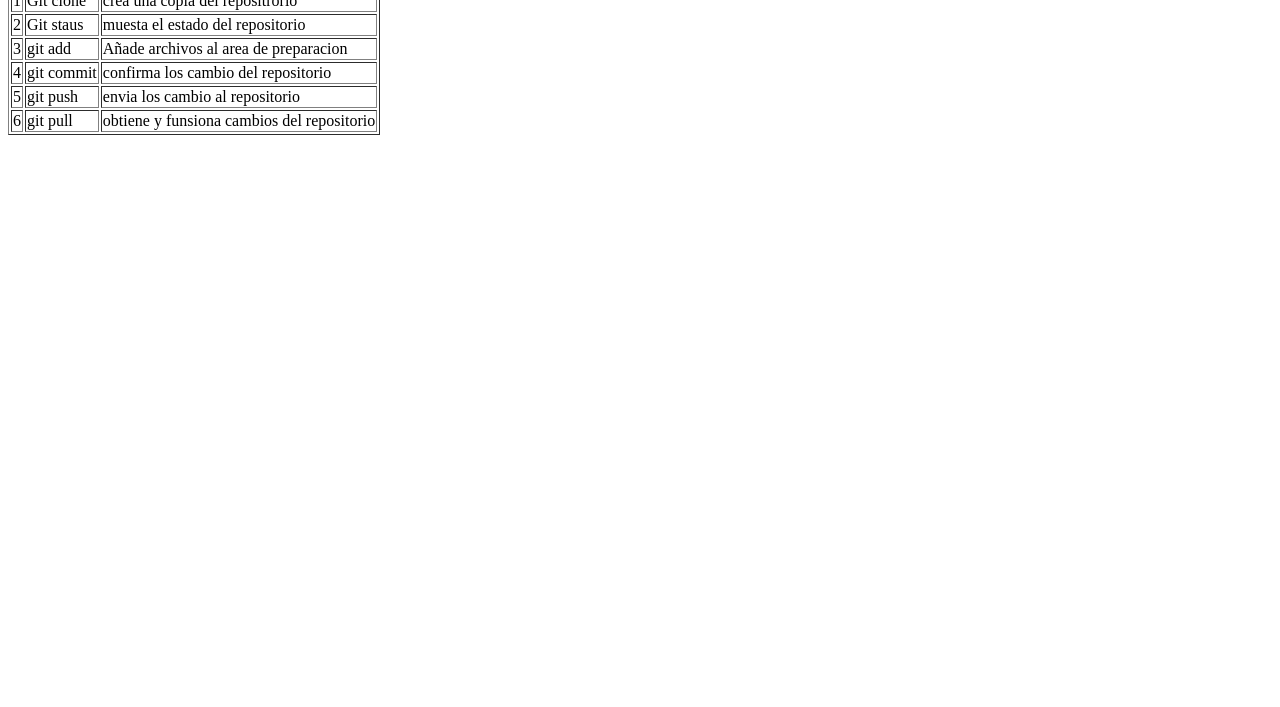
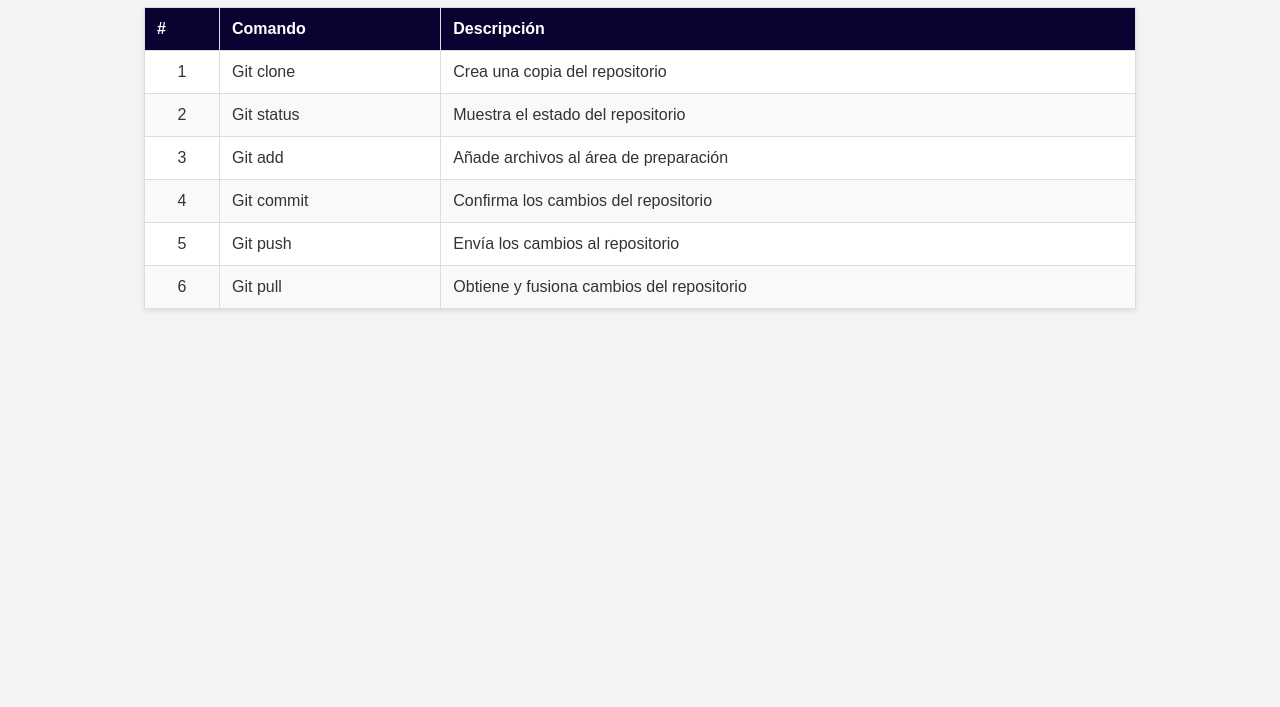
Before and after one commit to Aandreeemele/git_Tiempo, a plain HTML site: page index.html in a window 1280 px wide. Shown: the part 93-800 px from the top of the page. Drawn offline with Linux system fonts and the light colour scheme.

Commit message:
diseño 0.3

```diff
--- a/css/index.css
+++ b/css/index.css
@@ -0,0 +1,48 @@
+body {
+    font-family: Arial, sans-serif;
+    background-color: #f4f4f4;
+    color: #333;
+    margin: 0;
+    padding: 20px;
+}
+
+h1 {
+    text-align: center;
+    color: #0c0232;
+}
+
+table.git-commands {
+    width: 80%;
+    margin: 20px auto;
+    border-collapse: collapse;
+    background-color: #fff;
+    box-shadow: 0 2px 5px rgba(0,0,0,0.1);
+}
+
+table.git-commands th, table.git-commands td {
+    border: 1px solid #ddd;
+    padding: 12px;
+    text-align: left;
+}
+
+table.git-commands th {
+    background-color: #0c0232;
+    color: white;
+}
+
+table.git-commands tr:nth-child(even) {
+    background-color: #f9f9f9;
+}
+
+table.git-commands tr:hover {
+    background-color: #f1f1f1;
+}
+
+table.git-commands td:first-child {
+    text-align: center;
+    width: 50px;
+}
+
+table.git-commands th:first-child {
+    width: 50px;
+}
--- a/index.html
+++ b/index.html
@@ -9,40 +9,47 @@
 </head>
 <body>
 
-    <h1>Comando de Git</h1>
-    <table border="1">
+    <h1>Comandos de Git</h1>
+    <table class="git-commands">
+        <thead>
+            <tr>
+                <th>#</th>
+                <th>Comando</th>
+                <th>Descripción</th>
+            </tr>
+        </thead>
+        <tbody>
             <tr>
                 <td>1</td>
                 <td>Git clone</td>
-            <td>crea una copia del repositrorio</td>
+                <td>Crea una copia del repositorio</td>
             </tr>
             <tr>
                 <td>2</td>
-            <td>Git staus</td>
-            <td>muesta el estado del repositorio</td>
+                <td>Git status</td>
+                <td>Muestra el estado del repositorio</td>
             </tr>
             <tr>
                 <td>3</td>
-            <td>git add</td>
-            <td>Añade archivos al area de preparacion</td>
+                <td>Git add</td>
+                <td>Añade archivos al área de preparación</td>
             </tr>
             <tr>
                 <td>4</td>
-            <td>git commit</td>
-            <td>confirma los cambio del repositorio</td>
+                <td>Git commit</td>
+                <td>Confirma los cambios del repositorio</td>
             </tr>
             <tr>
                 <td>5</td>
-            <td>git push</td>
-            <td>envia los cambio al repositorio</td>
+                <td>Git push</td>
+                <td>Envía los cambios al repositorio</td>
             </tr>
             <tr>
                 <td>6</td>
-            <td>git pull</td>
-            <td>obtiene y funsiona cambios del repositorio</td>
+                <td>Git pull</td>
+                <td>Obtiene y fusiona cambios del repositorio</td>
             </tr>
-
-
+        </tbody>
     </table>
 
 </body>
```
Lines whose indentation alone changed are shown as unchanged.
